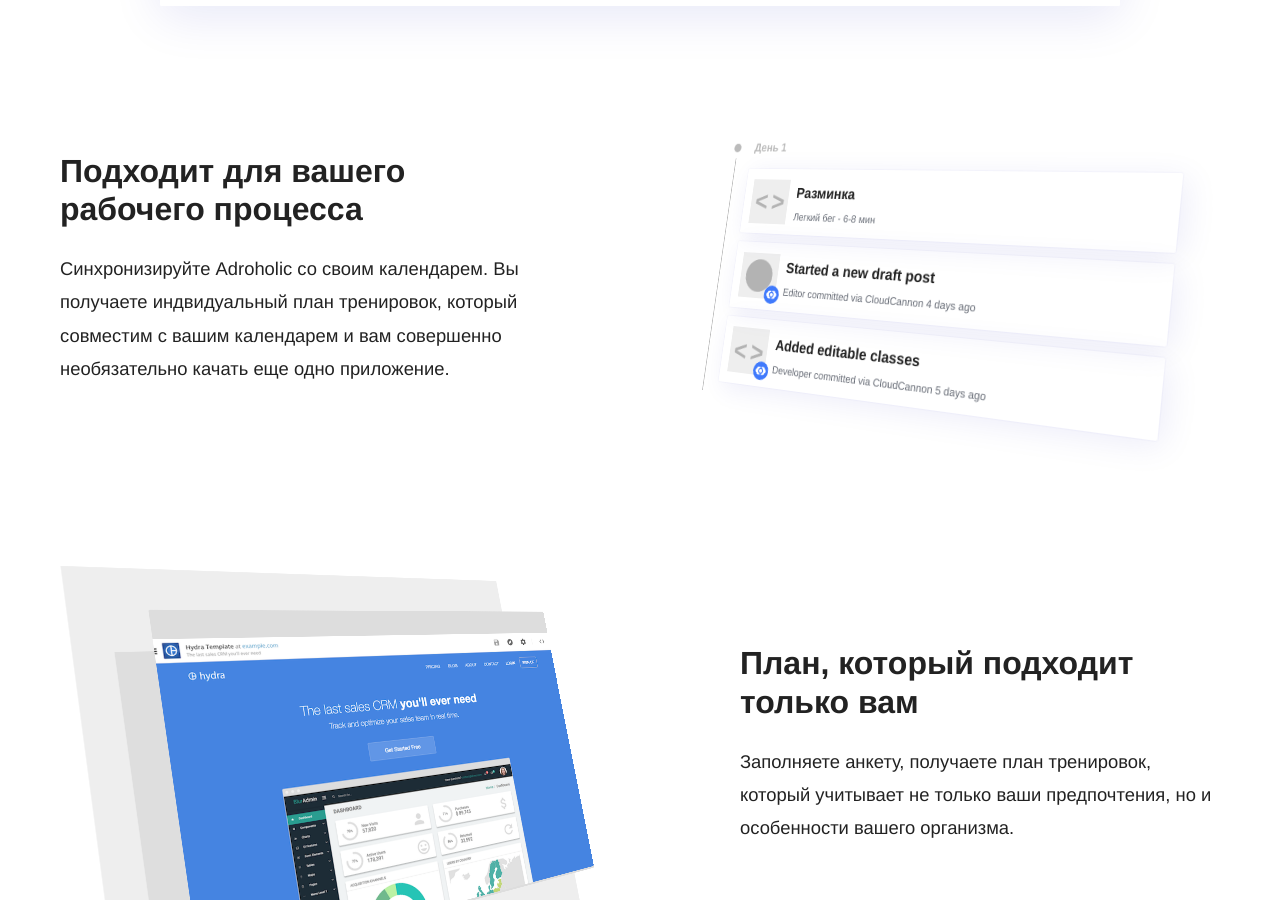
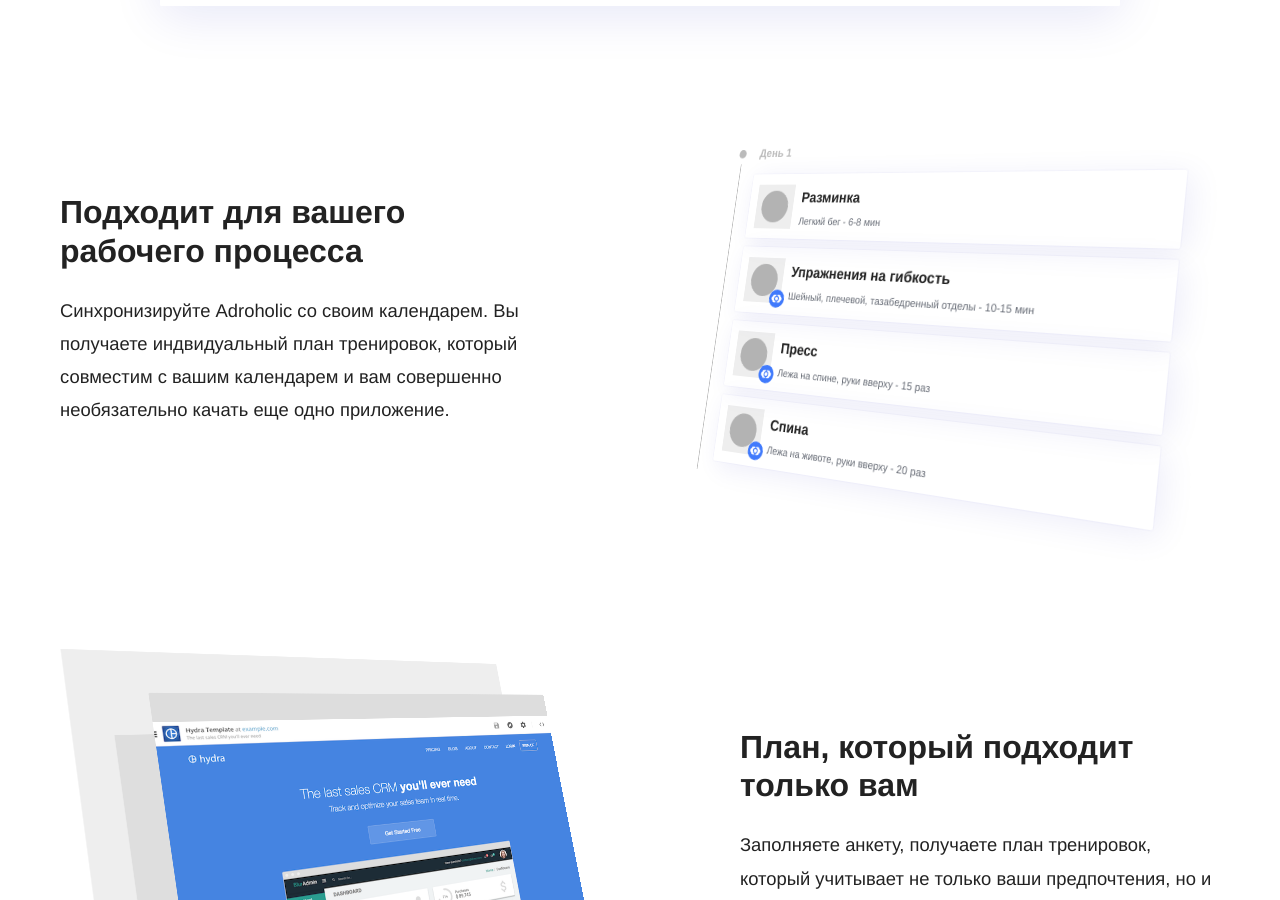
Before and after one commit to RakhimyanTim/adroholic.github.io, a Jekyll site: the page built from pages/index.html, in a window 1280 px wide and 900 px high, scrolled down 1141 px. Built offline with Jekyll 4.4.1, drawn with Linux system fonts in a browser that asks for light colours; some web fonts are replaced.

Commit message:
Update workflow.html

```diff
--- a/_includes/components/home-page/workflow.html
+++ b/_includes/components/home-page/workflow.html
@@ -3,7 +3,7 @@
 	<h5>День 1</h5>
 	<ul>
 		<li>
-			<div class="image developer"></div>
+			<div class="image editor"></div>
 			<div class="commit">
 				<h6>Разминка</h6>
 				<p>Легкий бег - 6-8 мин</p>
@@ -12,15 +12,22 @@
 		<li>
 			<div class="image editor">{% include svgs/logo.html logo="emblem" %}</div>
 			<div class="commit">
-				<h6>Started a new draft post</h6>
-				<p>Editor committed via CloudCannon 4 days ago</p>
+				<h6>Упражнения на гибкость</h6>
+				<p>Шейный, плечевой, тазабедренный отделы - 10-15 мин</p>
 			</div>
 		</li>
 		<li>
-			<div class="image developer">{% include svgs/logo.html logo="emblem" %}</div>
+			<div class="image editor">{% include svgs/logo.html logo="emblem" %}</div>
 			<div class="commit">
-				<h6>Added editable classes</h6>
-				<p>Developer committed via CloudCannon 5 days ago</p>
+				<h6>Пресс</h6>
+				<p>Лежа на спине, руки вверху - 15 раз</p>
+			</div>
+		</li>
+		<li>
+			<div class="image editor">{% include svgs/logo.html logo="emblem" %}</div>
+			<div class="commit">
+				<h6>Спина</h6>
+				<p>Лежа на животе, руки вверху - 20 раз</p>
 			</div>
 		</li>
 	</ul>
```
